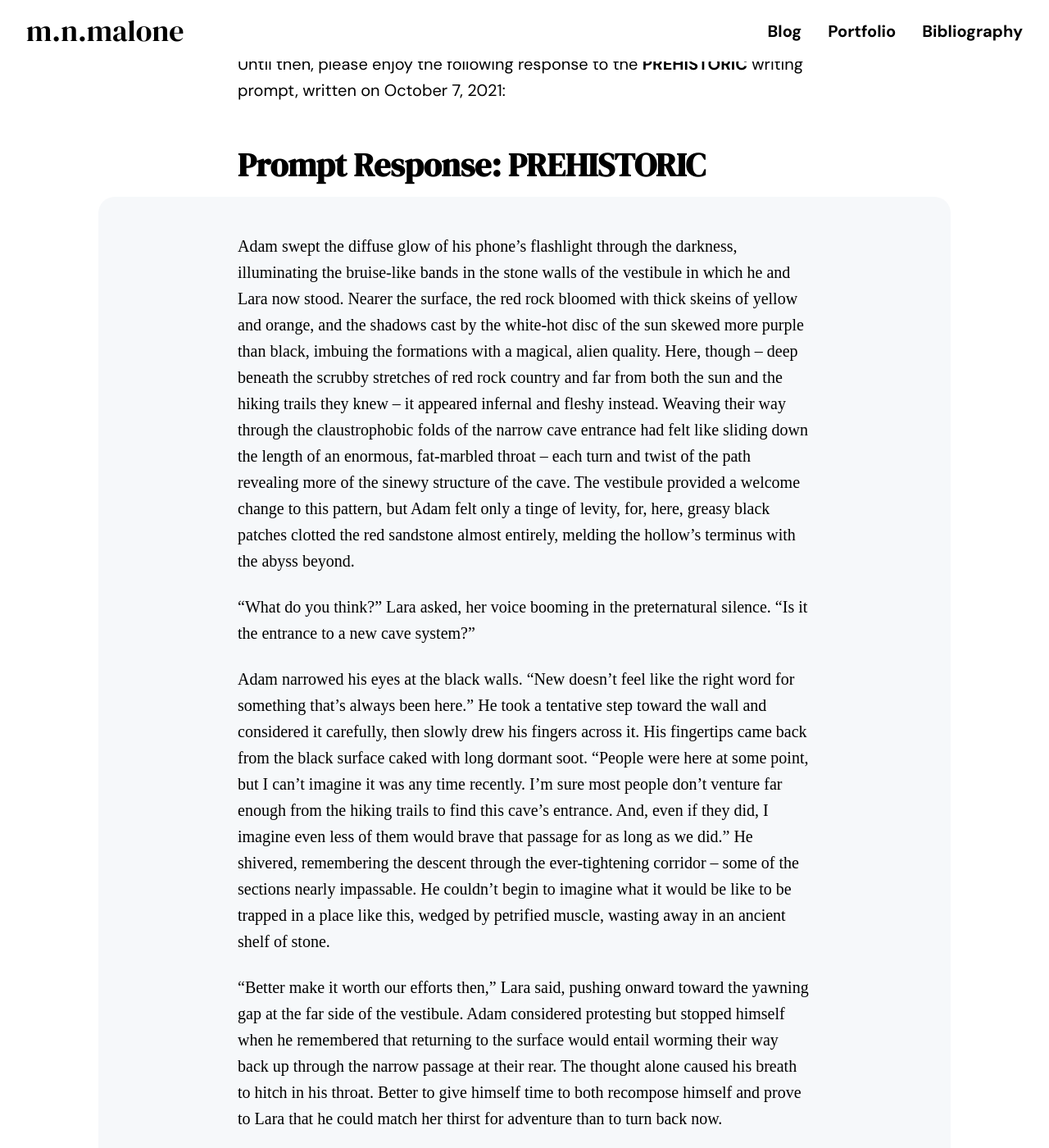
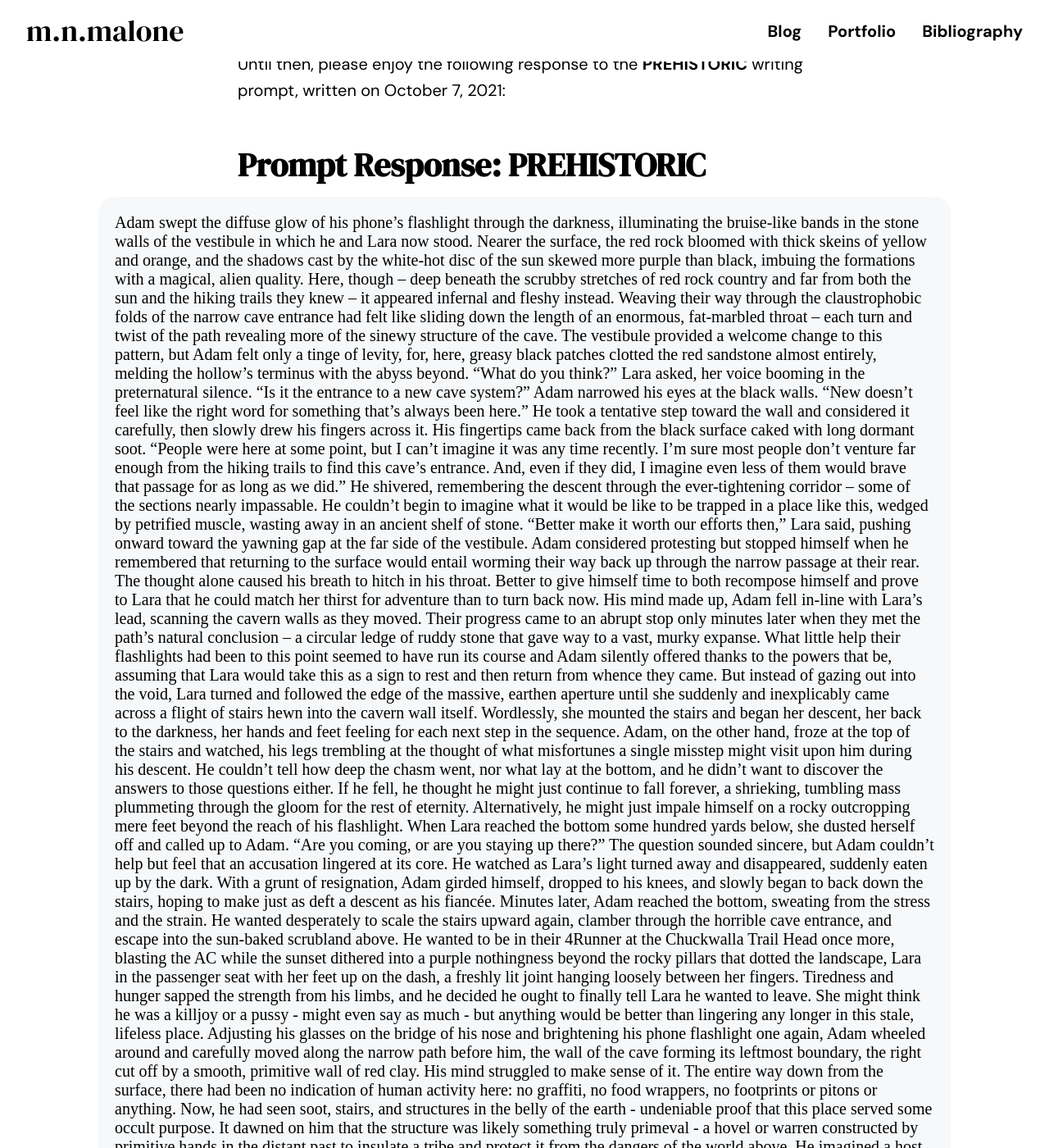
Before and after one commit to mnmalone/mnmalone2021, a Jekyll site: the page built from _posts/2021-10-10-schlocktober-week-1.md, in a window 1280 px wide and 1400 px high, scrolled down 4763 px. Shown: the whole window at 82% size. Built offline with Jekyll 4.4.1, drawn with Linux system fonts in a browser that asks for light colours; some web fonts are replaced; comment, search, counter and statistics services are not loaded; some of the changed text lies outside the part shown.

Commit message:
Update 2021-10-10-schlocktober-week-1.md

```diff
--- a/_posts/2021-10-10-schlocktober-week-1.md
+++ b/_posts/2021-10-10-schlocktober-week-1.md
@@ -47,13 +47,13 @@
 
 # Prompt Response: PREHISTORIC
 
-<div class="excerpt"><p>Adam swept the diffuse glow of his phone’s flashlight through the darkness, illuminating the bruise-like bands in the stone walls of the vestibule in which he and Lara now stood. Nearer the surface, the red rock bloomed with thick skeins of yellow and orange, and the shadows cast by the white-hot disc of the sun skewed more purple than black, imbuing the formations with a magical, alien quality. Here, though – deep beneath the scrubby stretches of red rock country and far from both the sun and the hiking trails they knew – it appeared infernal and fleshy instead. Weaving their way through the claustrophobic folds of the narrow cave entrance had felt like sliding down the length of an enormous, fat-marbled throat – each turn and twist of the path revealing more of the sinewy structure of the cave. The vestibule provided a welcome change to this pattern, but Adam felt only a tinge of levity, for, here, greasy black patches clotted the red sandstone almost entirely, melding the hollow’s terminus with the abyss beyond.</p>
+<div class="excerpt">Adam swept the diffuse glow of his phone’s flashlight through the darkness, illuminating the bruise-like bands in the stone walls of the vestibule in which he and Lara now stood. Nearer the surface, the red rock bloomed with thick skeins of yellow and orange, and the shadows cast by the white-hot disc of the sun skewed more purple than black, imbuing the formations with a magical, alien quality. Here, though – deep beneath the scrubby stretches of red rock country and far from both the sun and the hiking trails they knew – it appeared infernal and fleshy instead. Weaving their way through the claustrophobic folds of the narrow cave entrance had felt like sliding down the length of an enormous, fat-marbled throat – each turn and twist of the path revealing more of the sinewy structure of the cave. The vestibule provided a welcome change to this pattern, but Adam felt only a tinge of levity, for, here, greasy black patches clotted the red sandstone almost entirely, melding the hollow’s terminus with the abyss beyond.
 
-<p>“What do you think?” Lara asked, her voice booming in the preternatural silence. “Is it the entrance to a new cave system?”</p>
+“What do you think?” Lara asked, her voice booming in the preternatural silence. “Is it the entrance to a new cave system?”
 
-<p>Adam narrowed his eyes at the black walls. “New doesn’t feel like the right word for something that’s always been here.” He took a tentative step toward the wall and considered it carefully, then slowly drew his fingers across it. His fingertips came back from the black surface caked with long dormant soot. “People were here at some point, but I can’t imagine it was any time recently. I’m sure most people don’t venture far enough from the hiking trails to find this cave’s entrance. And, even if they did, I imagine even less of them would brave that passage for as long as we did.” He shivered, remembering the descent through the ever-tightening corridor – some of the sections nearly impassable. He couldn’t begin to imagine what it would be like to be trapped in a place like this, wedged by petrified muscle, wasting away in an ancient shelf of stone.</p>
+Adam narrowed his eyes at the black walls. “New doesn’t feel like the right word for something that’s always been here.” He took a tentative step toward the wall and considered it carefully, then slowly drew his fingers across it. His fingertips came back from the black surface caked with long dormant soot. “People were here at some point, but I can’t imagine it was any time recently. I’m sure most people don’t venture far enough from the hiking trails to find this cave’s entrance. And, even if they did, I imagine even less of them would brave that passage for as long as we did.” He shivered, remembering the descent through the ever-tightening corridor – some of the sections nearly impassable. He couldn’t begin to imagine what it would be like to be trapped in a place like this, wedged by petrified muscle, wasting away in an ancient shelf of stone.
 
-<p>“Better make it worth our efforts then,” Lara said, pushing onward toward the yawning gap at the far side of the vestibule. Adam considered protesting but stopped himself when he remembered that returning to the surface would entail worming their way back up through the narrow passage at their rear. The thought alone caused his breath to hitch in his throat. Better to give himself time to both recompose himself and prove to Lara that he could match her thirst for adventure than to turn back now.</p>
+“Better make it worth our efforts then,” Lara said, pushing onward toward the yawning gap at the far side of the vestibule. Adam considered protesting but stopped himself when he remembered that returning to the surface would entail worming their way back up through the narrow passage at their rear. The thought alone caused his breath to hitch in his throat. Better to give himself time to both recompose himself and prove to Lara that he could match her thirst for adventure than to turn back now.
 
 His mind made up, Adam fell in-line with Lara’s lead, scanning the cavern walls as they moved.
 
```
